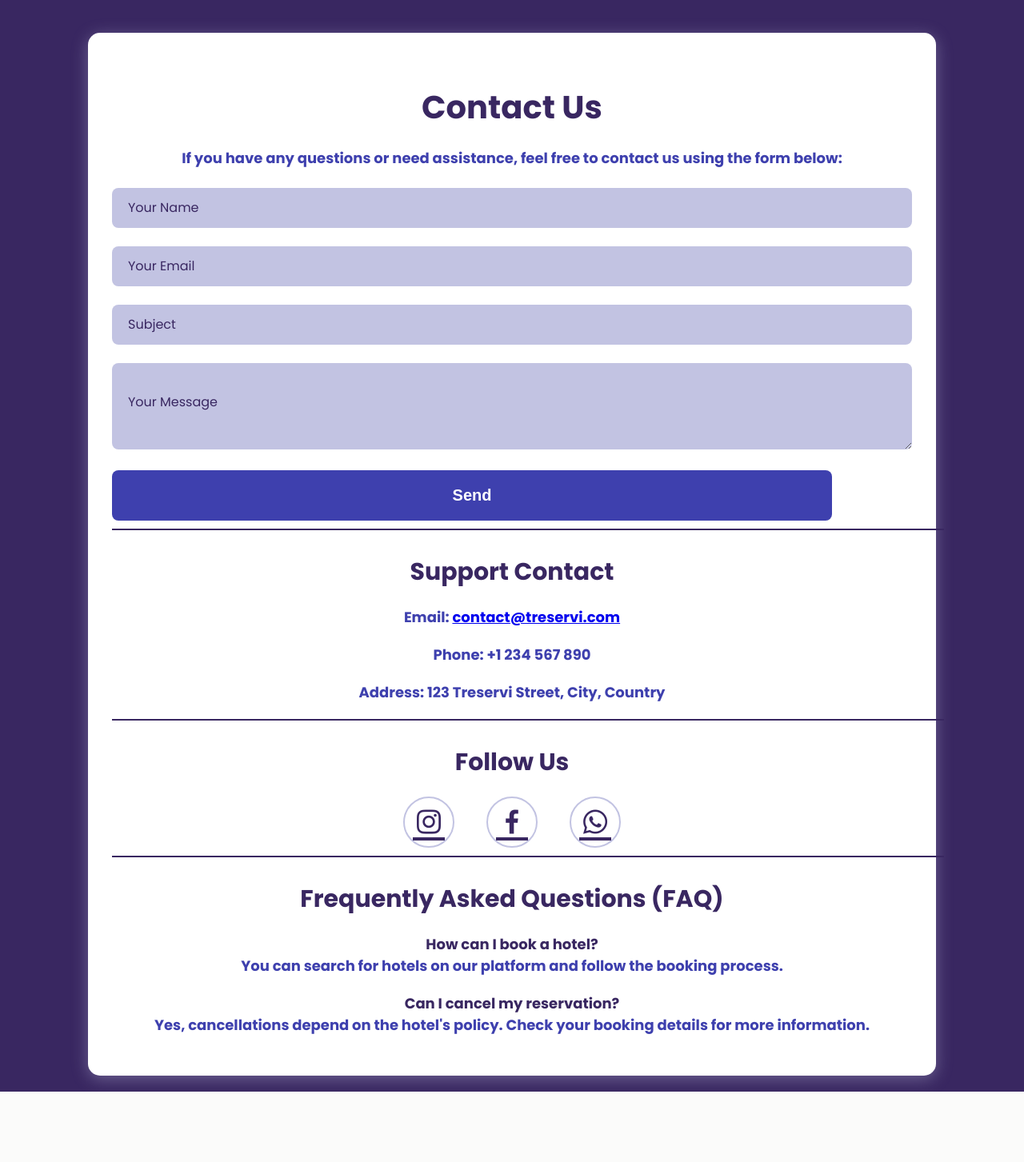
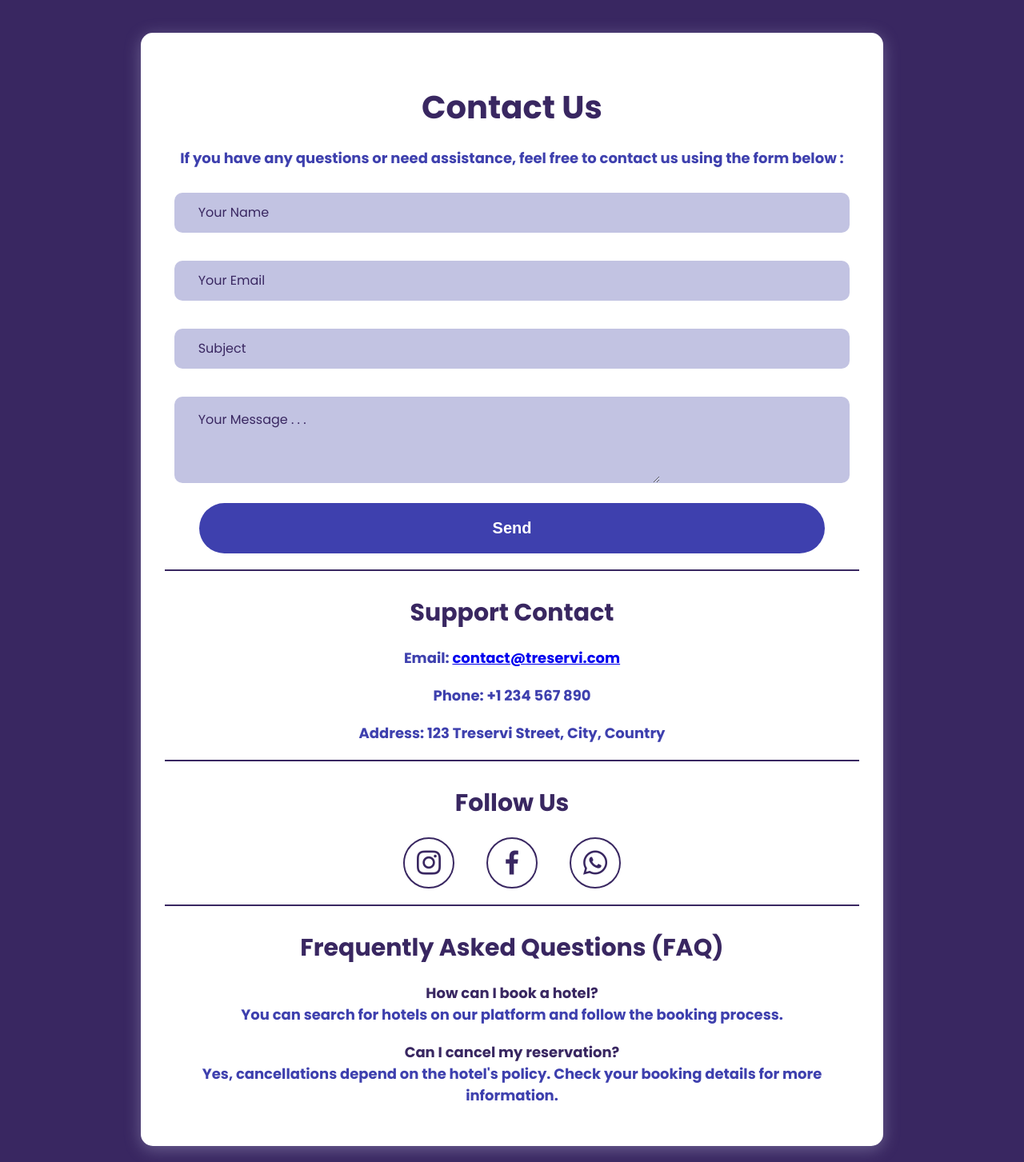
Before and after one commit to bkrzakii/project, a PHP site: page /html/contact.html in a window 1280 px wide. Shown: the part 79-1532 px from the top of the page at 80% size. Before the commit the page ends 1444 px from the top, so only its background shows below. Run offline with PHP 8.4, Linux system fonts and the light colour scheme.

Commit message:
contact sibon kmlt adrblha tla ou riglit media screen

```diff
--- a/css/contact.css
+++ b/css/contact.css
@@ -69,8 +69,7 @@ hr {
     height: 2px;
     background: #392761ff;
     border: none;
-    margin: 10px 0;
-    padding: 0 20px;
+    margin: 20px 0;
 }
 
 main {
@@ -86,7 +85,7 @@ main {
 }
 
 .container {
-    width: 1000px;
+    width: 70%;
     background: white;
     padding: 30px;
     border-radius: 15px;
@@ -126,26 +125,34 @@ strong {
     font-size: 18px;
 }
 
-.form-control {
-    width: 100%;
+.input-box {
+    width: 95%;
+    padding: 0px 10px;
+    margin: 10px auto;
+    background: #C2C3E2ff;
+    border-radius: 10px;
+}
+
+.input-box:focus-within {
+    border: 2px solid #3E40AE;
+}
+
+.input,.textarea {
+    display: block;
+    width: 70%;
     padding: 16px 0px;
-    margin: 4px 0;
+    margin: auto 20px;
     background: #C2C3E2ff;
-    border-radius: 8px;
     border: none;
     outline: none;
     font-size: 16px;
     color: #392761ff;
-    font-weight: 500;
 }
-.form-control:focus {
-    border: 2px solid #3E40AE;
-}
-.form-control::placeholder {
+
+.input::placeholder,textarea::placeholder {
     color: #392761;
     font-weight: 400;
     font-family: "Poppins", sans-serif;
-    padding: 20px;
 }
 
 .btn {
@@ -156,9 +163,11 @@ strong {
     font-size: 20px;
     font-weight: bold;
     border: none;
-    border-radius: 8px;
+    border-radius: 50px;
     cursor: pointer;
     transition: 0.3s;
+    display: block;
+    margin: 0px auto;
 }
 
 .btn:hover {
@@ -172,9 +181,10 @@ strong {
 }
 
 .social-icons a{
+    text-decoration: none;
     display: inline-flex;
     padding: 10px 10px;
-    border: 2px solid #C2C3E2ff;
+    border: 2px solid #392761ff;
     border-radius: 40px;
     font-size: 40px;
     color: #392761ff;
--- a/html/contact.html
+++ b/html/contact.html
@@ -21,21 +21,21 @@
         <div class="empty"></div>
     </header>
     <main>
-    <div class="container Mt-5">
+    <div class="container">
         <h2>Contact Us</h2>
-        <p>If you have any questions or need assistance, feel free to contact us using the form below:</p>
-        <form action="#" method="post">
-            <div class="mb-3">
-                <input type="text" class="form-control" placeholder="Your Name">
+        <p>If you have any questions or need assistance, feel free to contact us using the form below :</p>
+        <form class="mb" action="#" method="post">
+            <div class="input-box">
+                <input type="text" class="input" placeholder="Your Name">
             </div>
-            <div class="mb-3">
-                <input type="email" class="form-control" placeholder="Your Email">
+            <div class="input-box">
+                <input type="email" class="input" placeholder="Your Email" required>
             </div>
-            <div class="mb-3">
-                <input type="text" class="form-control" placeholder="Subject">
+            <div class="input-box">
+                <input type="text" class="input" placeholder="Subject">
             </div>
-            <div class="mb-3">
-                <textarea class="form-control" rows="4" placeholder="Your Message"></textarea>
+            <div class="input-box">
+                <textarea class="input" rows="4" placeholder="Your Message . . ."></textarea>
             </div>
             <button type="submit" class="btn btn-primary">Send</button>
         </form>
```
Also changed, not shown: other parts of css/contact.css (+28 -6 lines), css/home.css (+63 -24 lines), css/service.css (+35 -3 lines).
